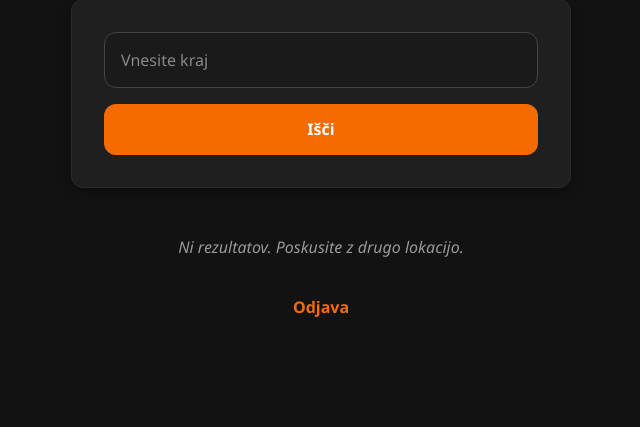
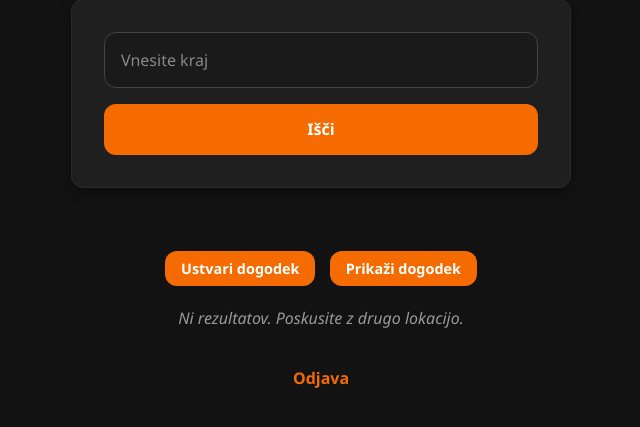
Before and after one commit to zans410/Zakljucna-naloga, a Flask app: page /search in a window 1280 px wide. Shown: the part 205-632 px from the top of the page, without its empty margins (319-959 px from the left). Run offline with Flask 3, Linux system fonts and the light colour scheme.

Commit message:
Update search.html
updatana koda

```diff
--- a/Zaključna naloga - python/templates/search.html
+++ b/Zaključna naloga - python/templates/search.html
@@ -190,6 +190,18 @@
         font-weight: bold;
         padding-left: 5px;
     }
+    .map-button {
+        background-color: #007bff;
+        color: white;
+        border: none;
+        padding: 8px 12px;
+        margin: 5px;
+        cursor: pointer;
+        border-radius: 4px;
+    }
+    .map-button:hover {
+        background-color: #0056b3;
+    }
     </style>
 </head>
 <body>
@@ -197,10 +209,20 @@
     <a href="{{ url_for('logout') }}">Odjava</a>
 
     <h2>Iskanje košarskarskih igrišč</h2>
+
     <form method="post">
         <input type="text" name="place_name" placeholder="Vnesite kraj" required>
         <button type="submit">Išči</button>
     </form>
+
+    <div style="margin-top: 15px;">
+        <a href="{{ url_for('create_event') }}">
+            <button class="map-button" type="button">Ustvari dogodek</button>
+        </a>
+        <a href="{{ url_for('view_events') }}">
+            <button class="map-button" type="button">Prikaži dogodek</button>
+        </a>
+    </div>
 
     {% if courts %}
         <h2>Rezultati iskanja:</h2>
@@ -242,6 +264,7 @@
                             <button type="submit">Zapusti igrišče</button>
                         </form>
                     {% endif %}>
+
                 </li>
                 <hr>
             {% endfor %}
```
